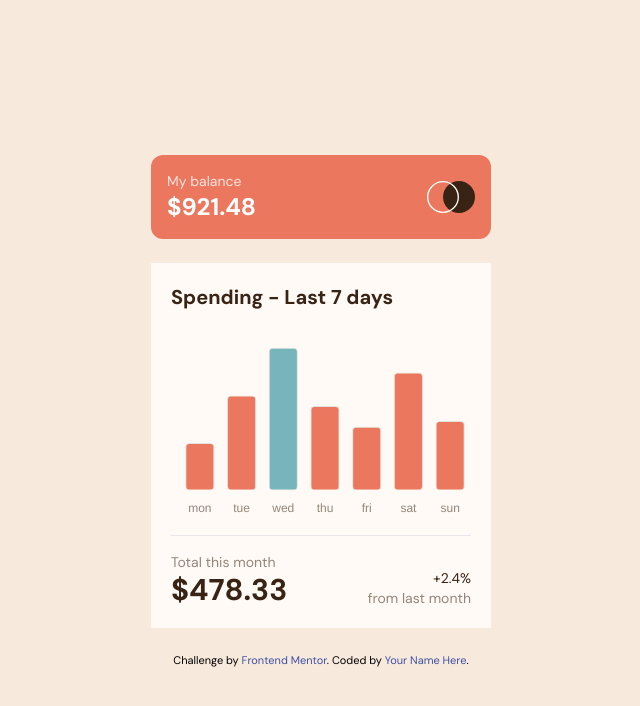
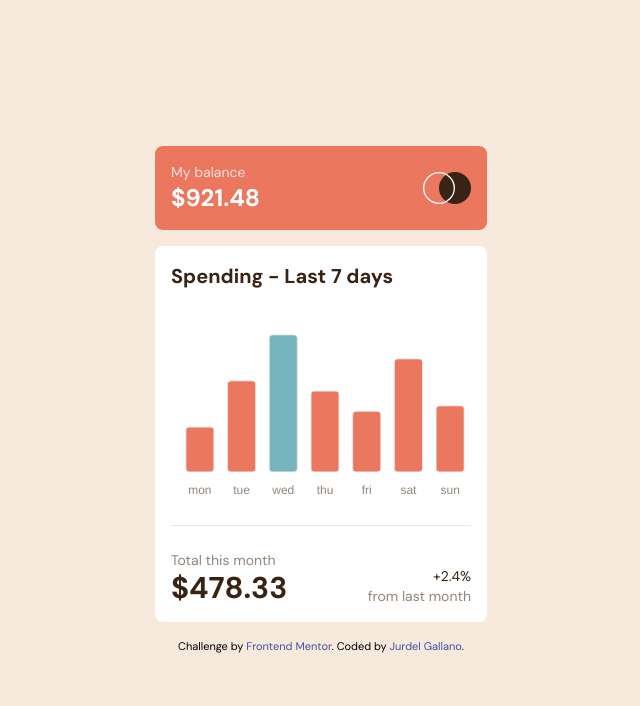
Before and after one commit to secretcrew2/expenses-chart-component, a plain HTML site: page index.html in a window 1280 px wide. Shown: the whole page, without its empty margins (319-959 px from the left). Drawn offline with nearby package versions, Linux system fonts and the light colour scheme.

Commit message:
expenses chart component

```diff
--- a/index.html
+++ b/index.html
@@ -2,17 +2,9 @@
 <html lang="en">
 <head>
     <meta charset="UTF-8">
-  <meta name="viewport" content="width=device-width, initial-scale=1.0"> <!-- displays site properly based on user's device -->
-
-  <link rel="icon" type="image/png" sizes="32x32" href="./images/favicon-32x32.png">
-
-  <title>Frontend Mentor | Expenses chart component</title>
-
-  <!-- Feel free to remove these styles or customise in your own stylesheet 👍 -->
-  <style>
-    .attribution { font-size: 11px; text-align: center; }
-    .attribution a { color: hsl(228, 45%, 44%); }
-  </style>
+    <meta http-equiv="X-UA-Compatible" content="IE=edge">
+    <meta name="viewport" content="width=device-width, initial-scale=1.0">
+    <title>Document</title>
 </head>
 <link rel="preconnect" href="https://fonts.googleapis.com">
 <link rel="preconnect" href="https://fonts.gstatic.com" crossorigin>
@@ -41,11 +33,15 @@
       }
     }
   </script>
-<body >
-  <main class="bg-cream min-h-screen flex flex-col justify-center">
-    <div class="p-6 space-y-6 bg-transparent max-w-xl mx-auto">
-      <div class="p-4 flex justify-between items-center bg-softRed rounded-xl">
-        <div >
+  <style>
+    .attribution { font-size: 11px; text-align: center; padding-top: 1rem;}
+    .attribution a { color: hsl(228, 45%, 44%); }
+  </style>
+<body>
+    <main class="min-h-screen bg-cream flex flex-col justify-center">
+        <div class="space-y-4 max-w-md mx-auto">
+            <div class="flex justify-between items-center bg-softRed p-4 rounded-lg">
+                <div>
                     <p class="text-white text-sm text-opacity-80">My balance</p>
                     <p class="text-white text-2xl font-bold">$921.48</p>
                 </div>
@@ -53,11 +49,11 @@
                     <img src="images/logo.svg" alt="" class="h-8">
                 </div>
             </div>
-      <div class="bg-paleOrange p-5 space-y-4">
+            <div class="p-4 bg-white rounded-lg space-y-6">
                 <p class="text-xl font-bold text-darkBrown">
                     Spending - Last 7 days
                 </p>
-        <div class="w-full min-h-[12rem]">
+                <div class="w-full">
                     <canvas id="expenses"></canvas>
                 </div>
                 <hr>
@@ -75,11 +71,9 @@
         </div>
         <div class="attribution">
             Challenge by <a href="https://www.frontendmentor.io?ref=challenge" target="_blank">Frontend Mentor</a>.
-      Coded by <a href="#">Your Name Here</a>.
+            Coded by <a href="#">Jurdel Gallano</a>.
           </div>
     </main>
-
-
 
     <script src="https://cdn.jsdelivr.net/npm/chart.js"></script>
     <script src="script.js"></script>
--- a/script.js
+++ b/script.js
@@ -48,7 +48,9 @@ fetch('data.json')
                     borderSkipped: false
                 }
             },
+            responsive: true,
             maintainAspectRatio: false,
+            aspectRatio:2/1.25,
 
             plugins:{
                 tooltip:{
```
Also changed, not shown: tailwind.config.js (deleted). Lines whose indentation alone changed are shown as unchanged.
